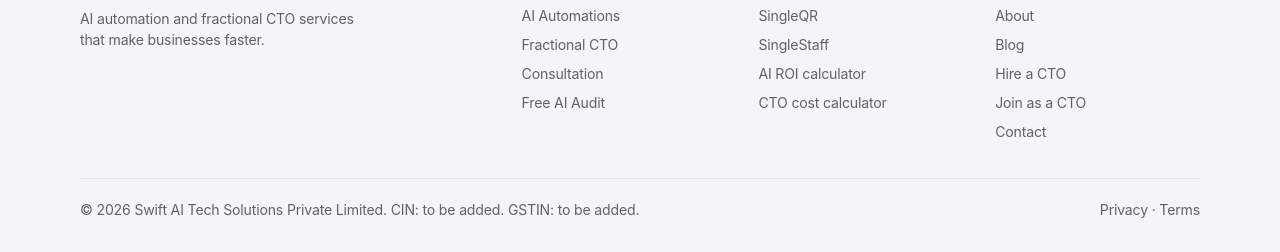
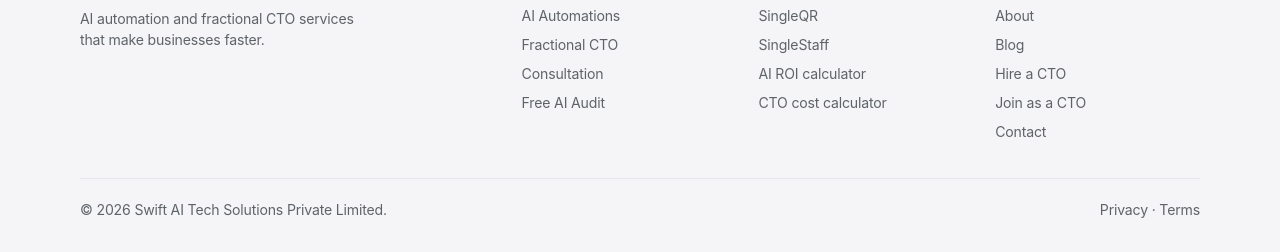
Before and after one commit to dkiran/swiftaiwebsite, an Astro site: page / in a window 1280 px wide. Shown: the part 5941-6193 px from the top of the page. Built offline with nearby package versions, Linux system fonts and the light colour scheme; Astro itself is replaced by a stand-in of ours; no server answers.

Commit message:
fix: remove CIN and GSTIN placeholders from footer
Co-Authored-By: Claude Sonnet 5.5 <noreply@anthropic.com>
Claude-Session: https://claude.ai/code/session_01Pwk81XdHTKLfujovGEjyJb

```diff
--- a/src/layouts/Base.astro
+++ b/src/layouts/Base.astro
@@ -62,7 +62,7 @@ const year = new Date().getFullYear();
             <li><a href="/join-as-a-cto/">Join as a CTO</a></li><li><a href="/contact/">Contact</a></li></ul></div>
         </div>
         <div class="legal">
-          <span>© {year} {site.legalName}. {site.cin}. {site.gst}.</span>
+          <span>© {year} {site.legalName}.</span>
           <span><a href="/privacy/">Privacy</a> · <a href="/terms/">Terms</a></span>
         </div>
       </div>
```
